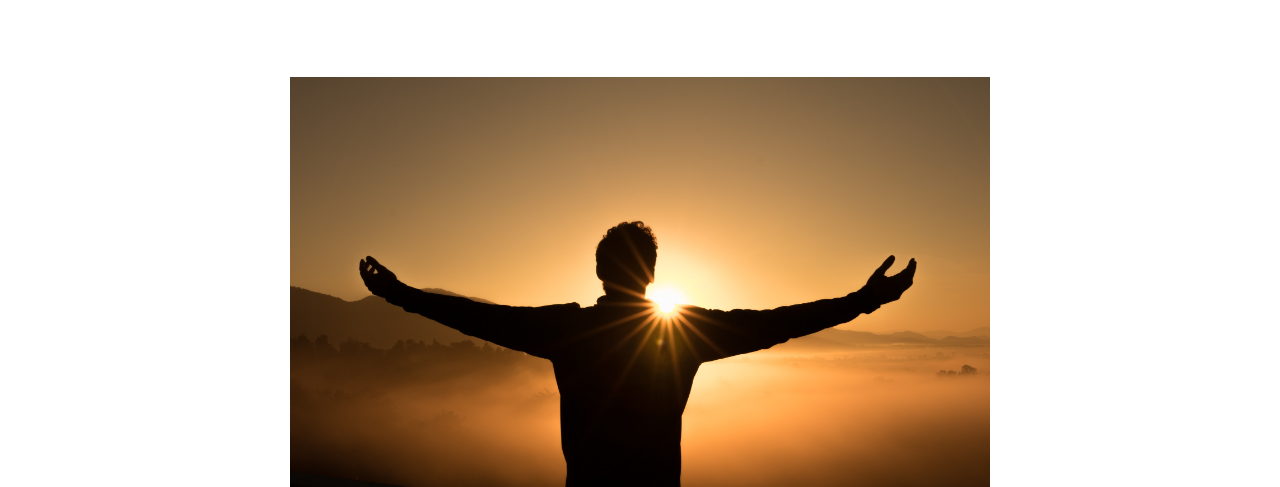
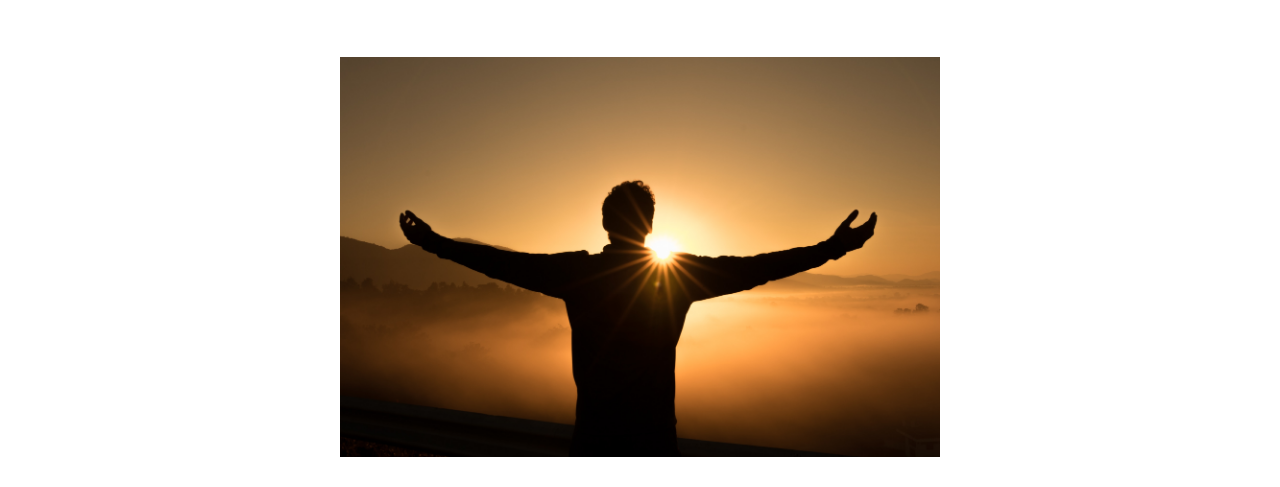
Before and after one commit to nccaballero/nccaballero.github.io, a plain HTML site: page faith.html in a window 1280 px wide. Shown: the part 313-800 px from the top of the page. Drawn offline with Linux system fonts and the light colour scheme; a web font is replaced by a local one.

Commit message:
Update mainstyle.css

```diff
--- a/mainstyle.css
+++ b/mainstyle.css
@@ -13,7 +13,7 @@ h1 {
 	text-align: center;
 	font-size: 60px;
 	line-height: 55px;
-	padding-bottom: 25px;
+	padding-bottom: 15px;
 }
 
 h2 {
@@ -80,7 +80,7 @@ input[type=submit] {
 }
 
 main {
-	padding-bottom: 30px;
+	padding-bottom: 25px;
 	margin: 100px 140px;
 
 }
@@ -96,7 +96,7 @@ footer {
 	background: #495d32;
 	color: white;
 	text-align: center;
-	padding: 30px;
+	padding: 15px;
 	display: block;
 }
 
@@ -119,9 +119,9 @@ footer {
 .image {
 	display:block;
 	margin: auto;
-	max-width: 70%;
-	padding-top: 40px;
-	padding-bottom: 30px;
+	max-width: 60%;
+	padding-top: 30px;
+	padding-bottom: 25px;
 }
 
 .facebook {
```
